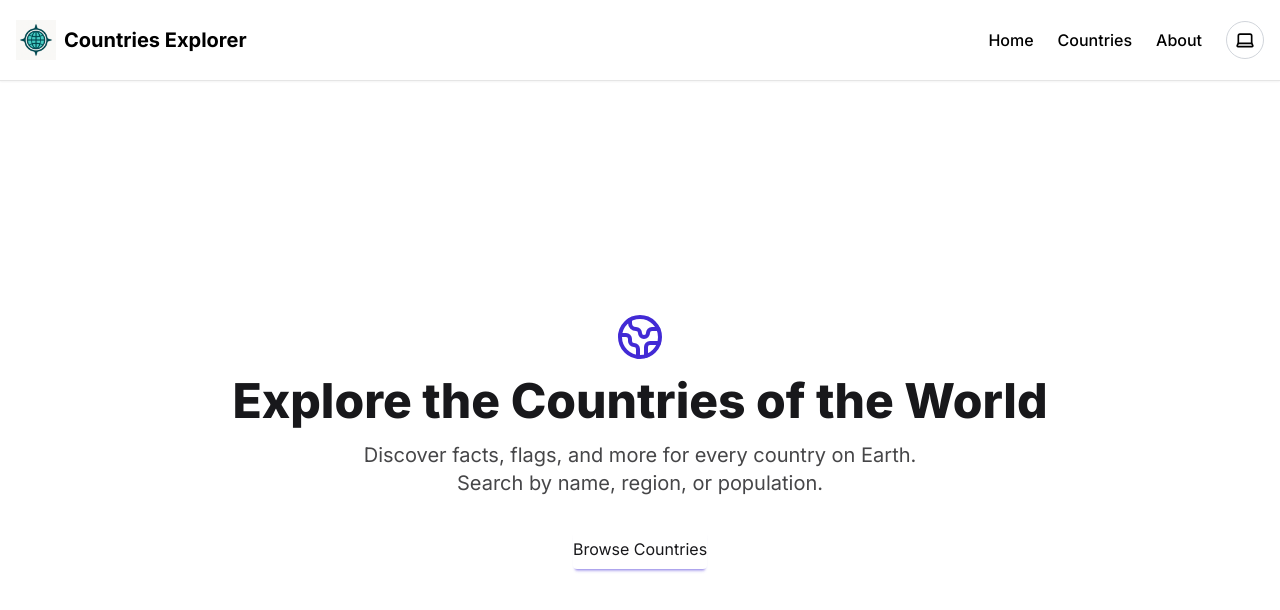
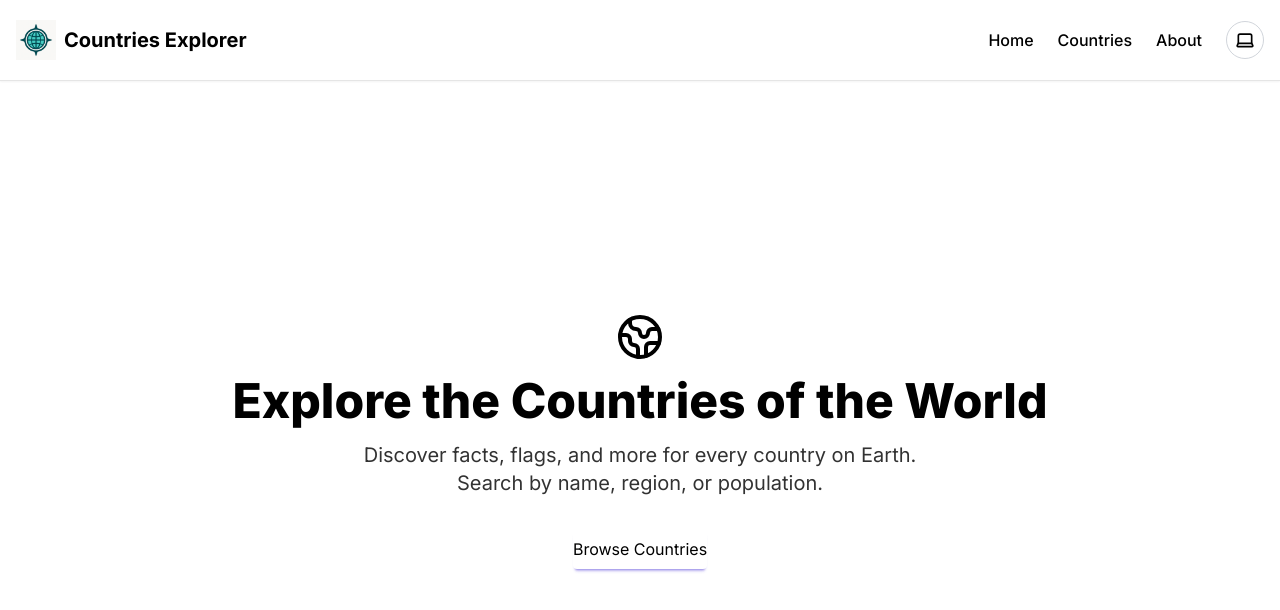
Before and after one commit to RW2023/countries-api, a Next.js app: page / in a window 1280 px wide. Shown: the top 610 px of the page. Built offline with nearby package versions, Linux system fonts and the light colour scheme.

Commit message:
fix: update HeroSection styles for improved theming and consistency

```diff
--- a/src/components/Hero.tsx
+++ b/src/components/Hero.tsx
@@ -5,20 +5,25 @@ import { Globe2 } from 'lucide-react';
 
 export default function HeroSection() {
     return (
-        <section className="min-h-[90vh] flex flex-col items-center justify-center px-6 py-20 text-center transition-colors duration-300 bg-base-100 text-base-content dark:bg-neutral dark:text-neutral-content">
+        <section className="min-h-[90vh] flex flex-col items-center justify-center px-6 py-20 text-center transition-colors duration-300 bg-[var(--background)] text-[var(--foreground)]">
+            {/* icon */}
             <div className="flex justify-center mb-4">
-                <Globe2 className="w-12 h-12 text-primary" />
+                <Globe2 className="w-12 h-12 text-[var(--accent)]" />
             </div>
+
+            {/* headline */}
             <h1 className="text-4xl md:text-5xl font-extrabold mb-4">
                 Explore the Countries of the World
             </h1>
+
+            {/* sub-copy */}
             <p className="text-lg md:text-xl opacity-80 max-w-xl mb-8">
                 Discover facts, flags, and more for every country on Earth. Search by name, region, or population.
             </p>
+
+            {/* call-to-action */}
             <Link href="/countries">
-                <button className="btn btn-primary text-base">
-                    Browse Countries
-                </button>
+                <button className="btn btn-primary text-base">Browse Countries</button>
             </Link>
         </section>
     );
```
